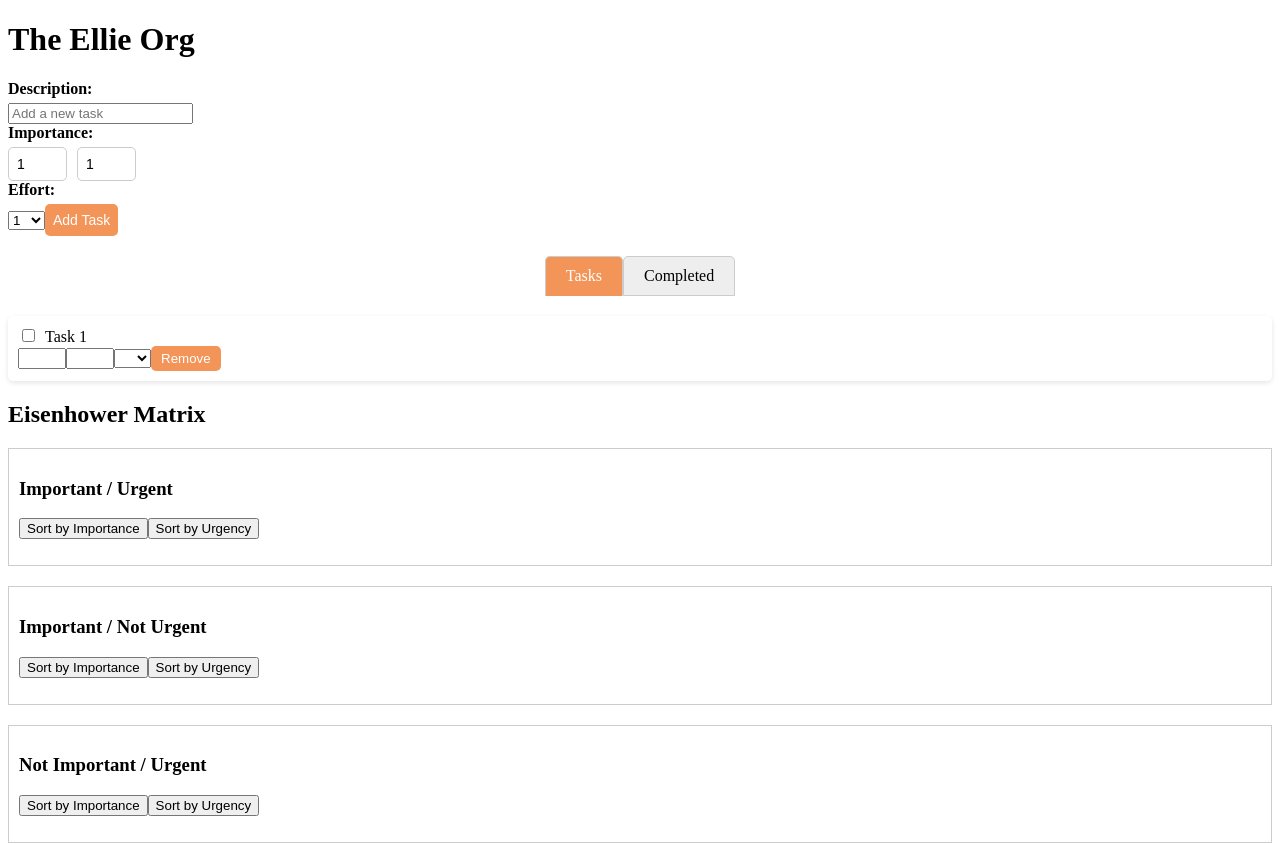
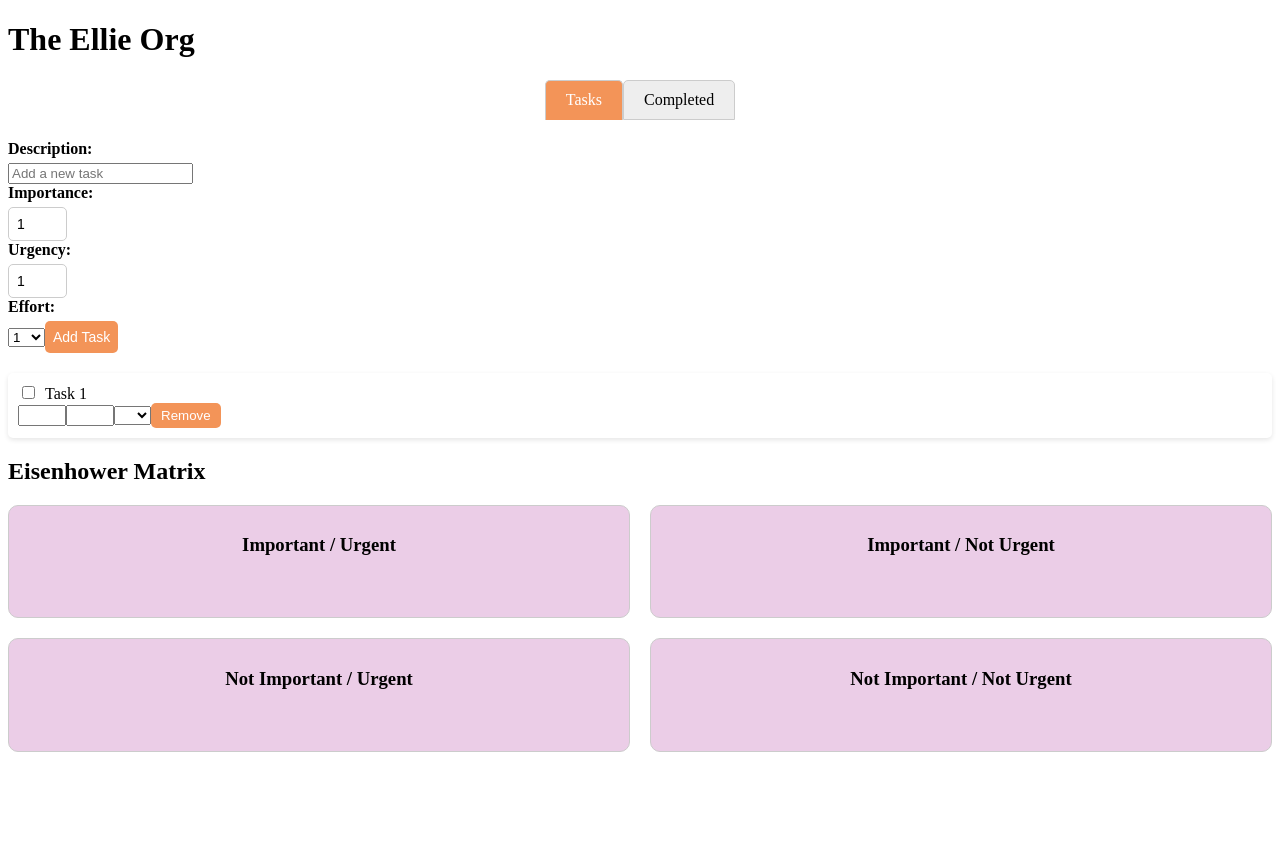
Before and after one commit to Jonathan-Harker/Ellie-Org, a Vue app: page / in a window 1280 px wide. Shown: the top 844 px of the page. After the commit the page ends 800 px from the top, so only its background shows below. Built offline with nearby package versions, Linux system fonts and the light colour scheme.

Commit message:
refactor: style improved
fix: quadrant only displays tasks not completed

```diff
--- a/src/components/TodoList.css
+++ b/src/components/TodoList.css
@@ -102,8 +102,21 @@
   list-style: disc;
 }
 
-.matrix-quadrant {
-    margin-top: 20px;
+.matrix-container {
+    display: grid;
+    grid-template-columns: 1fr 1fr;
+    gap: 20px;
+  }
+
+  .matrix-quadrant {
+    display: flex;
+    flex-direction: column;
+    align-items: center;
+    justify-content: flex-start;
     border: 1px solid #ccc;
     padding: 10px;
+    box-sizing: border-box;
+    background-color: #ebcde7;
+    color: #000000;
+    border-radius: 10px;
   }
--- a/src/components/TodoList.vue
+++ b/src/components/TodoList.vue
@@ -1,31 +1,22 @@
 <template>
     <div>
         <h1>The Ellie Org</h1>
-        <div class="add-task">
+
+    <div class="tab-container">
+      <div class="tab" :class="{ active: activeTab === 'tasks' }" @click="handleTabClick('tasks')">Tasks</div>
+      <div class="tab" :class="{ active: activeTab === 'completed' }" @click="handleTabClick('completed')">Completed</div>
+    </div>
+
+    <div v-if="activeTab === 'tasks'">
+      <div class="add-task">
       <label for="newTaskDescription">Description:</label>
-      <input
-        id="newTaskDescription"
-        v-model="newTaskDescription"
-        @keyup.enter="addTask"
-        placeholder="Add a new task"
-      />
+      <input id="newTaskDescription" v-model="newTaskDescription" @keyup.enter="addTask" placeholder="Add a new task" />
+
       <label for="newTaskImportance">Importance:</label>
-      <input
-        id="newTaskImportance"
-        type="number"
-        v-model="newTaskImportance"
-        placeholder="Importance (1-5)"
-        min="1"
-        max="5"
-      />
-      <input
-        id="newTaskUrgency"
-        type="number"
-        v-model="newTaskUrgency"
-        placeholder="Urgency (1-5)"
-        min="1"
-        max="5"
-      />
+      <input id="newTaskImportance" type="number" v-model="newTaskImportance" placeholder="Importance (1-5)" min="1" max="5" />
+
+      <label for="newTaskUrgency">Urgency:</label>
+      <input id="newTaskUrgency" type="number" v-model="newTaskUrgency" placeholder="Urgency (1-5)" min="1" max="5" />
 
       <label for="newTaskEffort">Effort:</label>
       <select v-model="newTaskEffort">
@@ -35,13 +26,8 @@
       <button @click="addTask">Add Task</button>
     </div>
 
-    <div class="tab-container">
-      <div class="tab" :class="{ active: activeTab === 'tasks' }" @click="handleTabClick('tasks')">Tasks</div>
-      <div class="tab" :class="{ active: activeTab === 'completed' }" @click="handleTabClick('completed')">Completed</div>
-    </div>
 
-    <div v-if="activeTab === 'tasks'">
-    <ul class="task-list">
+      <ul class="task-list">
       <li v-for="(task, index) in filteredTasks" :key="index">
     <div class="task-item">
       <input type="checkbox" v-model="task.completed" @change="markTaskCompleted(index)" />
@@ -57,6 +43,19 @@
     </div>
   </li>
 </ul>
+
+<h2>Eisenhower Matrix</h2>
+      <div class="matrix-container">
+      <div class="matrix-quadrant" v-for="(quadrant, index) in sortedQuadrants" :key="index">
+        <h3>{{ quadrant.title }}</h3>
+        <!-- <button @click="sortQuadrant(quadrant)">Sort by Importance</button>
+        <button @click="sortQuadrantByUrgency(quadrant)">Sort by Urgency</button> -->
+        <ul>
+          <li v-for="(task, taskIndex) in quadrant.tasks" :key="taskIndex">{{ task.description }}</li>
+        </ul>
+      </div>
+      </div>
+
 </div>
 <div v-else-if="activeTab === 'completed'">
 <ul class="task-list">
@@ -82,16 +81,6 @@
   </li>
 </ul>
 </div>
-
-      <h2>Eisenhower Matrix</h2>
-      <div class="matrix-quadrant" v-for="(quadrant, index) in sortedQuadrants" :key="index">
-        <h3>{{ quadrant.title }}</h3>
-        <button @click="sortQuadrant(quadrant)">Sort by Importance</button>
-        <button @click="sortQuadrantByUrgency(quadrant)">Sort by Urgency</button>
-        <ul>
-          <li v-for="(task, taskIndex) in quadrant.tasks" :key="taskIndex">{{ task.description }}</li>
-        </ul>
-      </div>
     </div>
   </template>
 
@@ -167,19 +156,19 @@
         return [
       {
         title: "Important / Urgent",
-        tasks: this.tasks.filter(task => task.importance >= 3 && task.urgency >= 3),
+        tasks: this.tasks.filter(task => !task.completed && task.importance >= 3 && task.urgency >= 3),
       },
       {
         title: "Important / Not Urgent",
-        tasks: this.tasks.filter(task => task.importance >= 3 && task.urgency < 3),
+        tasks: this.tasks.filter(task => !task.completed && task.importance >= 3 && task.urgency < 3),
       },
       {
         title: "Not Important / Urgent",
-        tasks: this.tasks.filter(task => task.importance < 3 && task.urgency >= 3),
+        tasks: this.tasks.filter(task => !task.completed && task.importance < 3 && task.urgency >= 3),
       },
       {
         title: "Not Important / Not Urgent",
-        tasks: this.tasks.filter(task => task.importance < 3 && task.urgency < 3),
+        tasks: this.tasks.filter(task => !task.completed && task.importance < 3 && task.urgency < 3),
       },
     ];
       },
```
